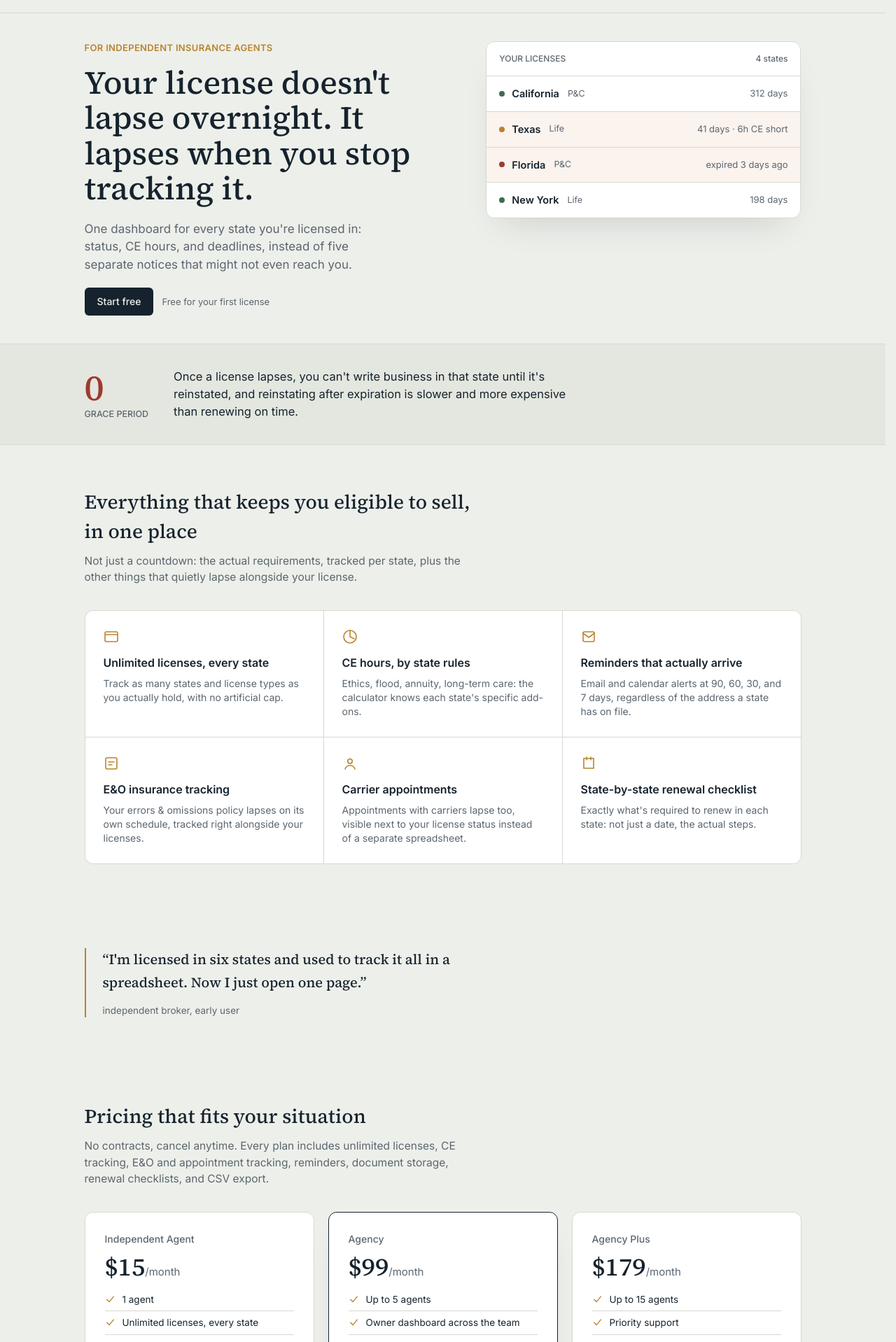
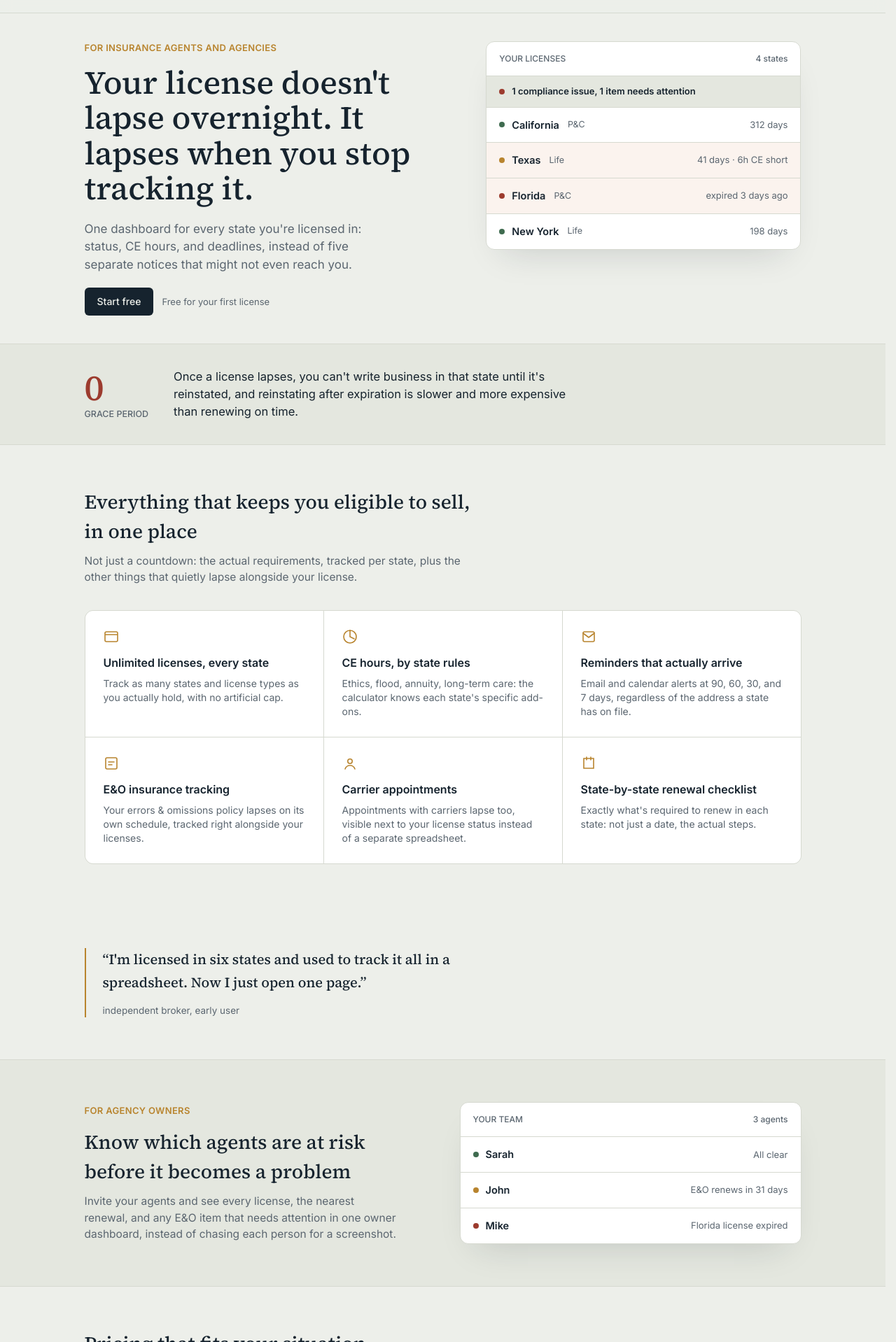
Before and after one commit to stavramovic/ce-tracker, a Next.js app: page / in a window 1280 px wide. Shown: the part 62-1980 px from the top of the page at 70% size. Built offline with nearby package versions, Linux system fonts and the light colour scheme; no server answers.

Commit message:
minor text changes

```diff
--- a/app/page.tsx
+++ b/app/page.tsx
@@ -55,7 +55,7 @@ export default async function HomePage() {
         <div className="hero-rise py-13 lg:py-10 grid grid-cols-1 lg:grid-cols-[1.15fr_1fr] gap-14 items-start">
           <div>
             <div className="text-[13px] text-(--amber) font-semibold mb-3.5 tracking-wide">
-              FOR INDEPENDENT INSURANCE AGENTS
+              FOR INSURANCE AGENTS AND AGENCIES
             </div>
             <h1 className="font-serif-brand text-[34px] sm:text-[40px] lg:text-[46px] leading-[1.1] max-w-lg">
               Your license doesn&apos;t lapse overnight. It lapses when you
@@ -87,6 +87,13 @@ export default async function HomePage() {
               <span className="text-xs text-(--muted) font-medium">
                 4 states
               </span>
+            </div>
+            <div className="px-4.5 py-3 border-b border-(--line) bg-(--paper2) flex items-center gap-2.5 text-[13px] font-semibold">
+              <span
+                className="w-2 h-2 rounded-full flex-none"
+                style={{ background: "var(--red)" }}
+              />
+              1 compliance issue, 1 item needs attention
             </div>
             {[
               { dot: "var(--green)", state: "California", sub: "P&C", days: "312 days", urgent: false },
@@ -237,6 +244,58 @@ export default async function HomePage() {
         </div>
       </section>
 
+      <section className="py-15 border-y border-(--line) bg-(--paper2)">
+        <div className="max-w-270 mx-auto px-7 grid grid-cols-1 lg:grid-cols-[1fr_1fr] gap-12 items-center">
+          <div>
+            <div className="text-[13px] text-(--amber) font-semibold mb-3.5 tracking-wide">
+              FOR AGENCY OWNERS
+            </div>
+            <h2 className="font-serif-brand text-[28px] max-w-md">
+              Know which agents are at risk before it becomes a problem
+            </h2>
+            <p className="text-(--muted) text-[15.5px] mt-2.5 max-w-md">
+              Invite your agents and see every license, the nearest renewal,
+              and any E&O item that needs attention in one owner dashboard,
+              instead of chasing each person for a screenshot.
+            </p>
+          </div>
+
+          <div className="bg-(--card) border border-(--line) rounded-xl overflow-hidden shadow-[0_24px_48px_-24px_rgba(22,35,46,0.18)]">
+            <div className="px-4.5 py-4 border-b border-(--line) flex justify-between items-center">
+              <span className="text-xs text-(--muted) font-medium">
+                YOUR TEAM
+              </span>
+              <span className="text-xs text-(--muted) font-medium">
+                3 agents
+              </span>
+            </div>
+            {[
+              { dot: "var(--green)", name: "Sarah", note: "All clear" },
+              { dot: "var(--amber)", name: "John", note: "E&O renews in 31 days" },
+              { dot: "var(--red)", name: "Mike", note: "Florida license expired" },
+            ].map((row, i) => (
+              <div
+                key={row.name}
+                className={`flex items-center justify-between px-4.5 py-3.5 ${
+                  i > 0 ? "border-t border-(--line)" : ""
+                }`}
+              >
+                <span className="flex items-center gap-2.5 font-semibold text-[14.5px]">
+                  <span
+                    className="w-2 h-2 rounded-full flex-none"
+                    style={{ background: row.dot }}
+                  />
+                  {row.name}
+                </span>
+                <span className="text-[13px] text-(--muted) text-right whitespace-nowrap">
+                  {row.note}
+                </span>
+              </div>
+            ))}
+          </div>
+        </div>
+      </section>
+
       <section id="pricing" className="py-15">
         <div className="max-w-270 mx-auto px-7">
           <div className="max-w-xl mb-9">
@@ -272,7 +331,7 @@ export default async function HomePage() {
                 price: "$99",
                 features: [
                   "Up to 5 agents",
-                  "Owner dashboard across the team",
+                  "Owner dashboard: every agent's license and E&O status at a glance",
                   "Everything in Independent Agent",
                 ],
                 featured: true,
```
